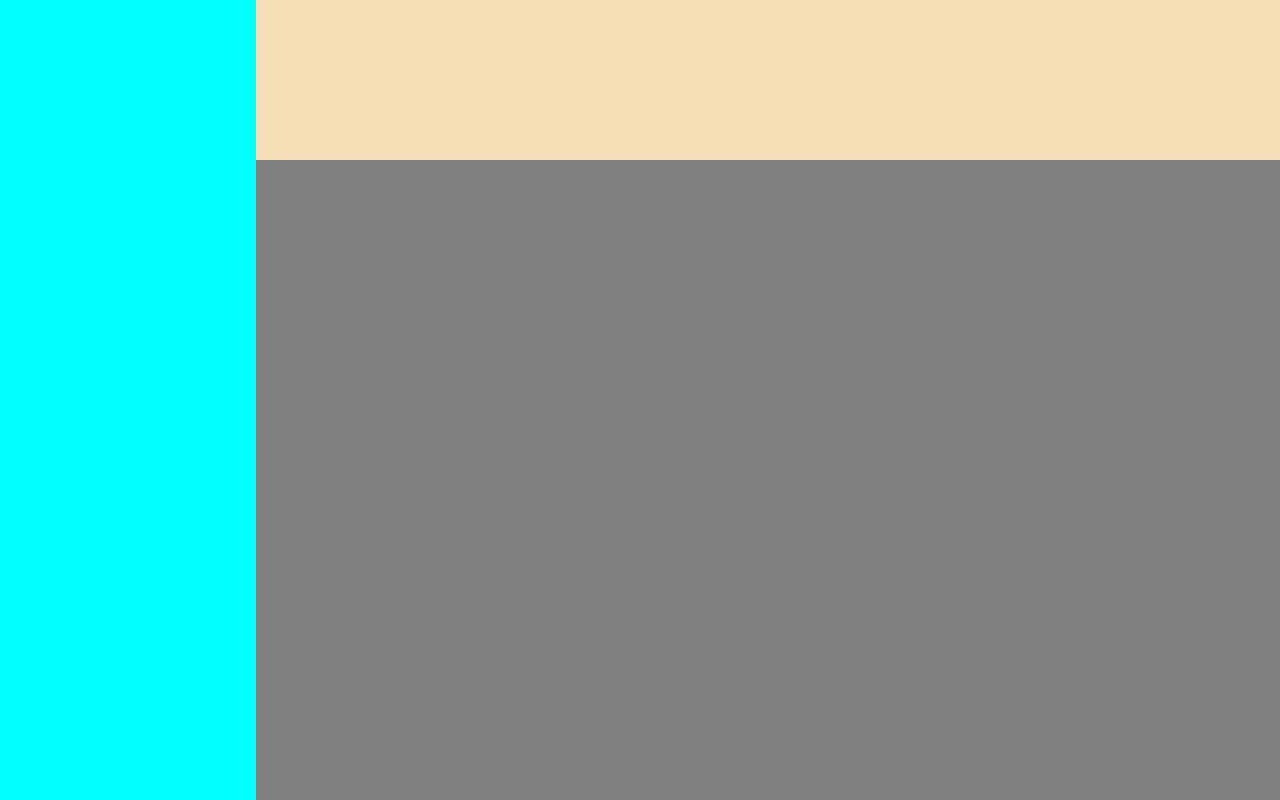
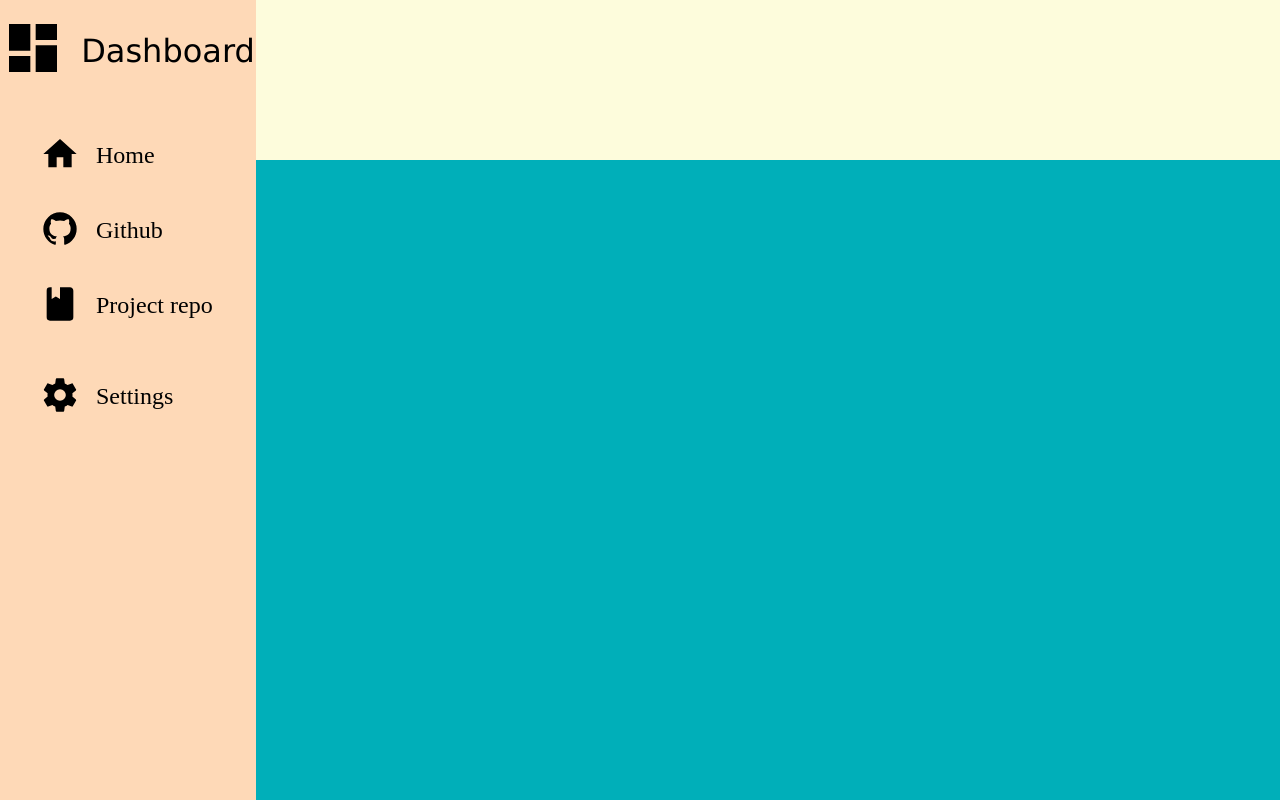
Before and after one commit to Brodypen/odin-AdminDashboard, a plain HTML site: page index.html in a window 1280 px wide. Drawn offline with Linux system fonts and the light colour scheme.

Commit message:
Add svgs for sidebar + finish sidebar

```diff
--- a/index.html
+++ b/index.html
@@ -1,16 +1,49 @@
 <!DOCTYPE html>
 <html lang="en">
-<head>
-    <meta charset="UTF-8">
-    <meta http-equiv="X-UA-Compatible" content="IE=edge">
-    <meta name="viewport" content="width=device-width, initial-scale=1.0">
-    <link rel="stylesheet" href="styles.css">
+  <head>
+    <meta charset="UTF-8" />
+    <meta http-equiv="X-UA-Compatible" content="IE=edge" />
+    <meta name="viewport" content="width=device-width, initial-scale=1.0" />
+    <link rel="stylesheet" href="styles.css" />
     <script src="script.js" defer></script>
     <title>Dashboard</title>
-</head>
-<body>
-    <div class="sideBar"></div>
+  </head>
+  <body>
+    <div class="sideBar">
+      <div class="logo">
+        <img src="pics/view-dashboard.svg" />
+        <p>Dashboard</p>
+      </div>
+      <div class="topLinks">
+        <ul>
+            <li>
+                <img src="pics/home.svg" />
+                <p>Home</p>
+            </li>
+            <li>
+                <img src="pics/github.svg" />
+                <a href="https://github.com/FrostandIce">
+                    <p>Github</p>
+                </a>
+            </li>
+            <li>
+                <img src="pics/book.svg" />
+                <a href="https://github.com/FrostandIce/odin-AdminDashboard">
+                    <p>Project repo</p>
+                </a>
+            </li>
+        </ul>
+      </div>
+      <div class="botLinks">
+        <ul>
+            <li>
+                <img src="pics/cog.svg" />
+                <p>Settings</p>
+            </li>
+        </ul>
+      </div>
+    </div>
     <header class="headerBar"></header>
     <main class="main"></main>
-</body>
+  </body>
 </html>
--- a/styles.css
+++ b/styles.css
@@ -7,12 +7,37 @@ body {
 }
 .sideBar{
     grid-row: 1/ span 2;
- background-color: aqua;
+ background-color: #fed9b7;
 }
 .headerBar {
-    background-color: wheat;
+    background-color: #fdfcdc;
     margin: 0;
 }
 .main {
-    background-color: grey;
+    background-color: #00afb9;
 }
+.logo{
+    display: flex;
+    justify-content: center;
+    font-size: 2rem;
+    font-family:Verdana, Geneva, Tahoma, sans-serif;
+    gap: 1rem;
+}
+.logo img {
+    height: 4rem;
+    padding-top: 1rem;
+}
+.sideBar ul li {
+    list-style: none;
+    display: flex;
+    gap: 1rem;
+    font-size: 1.5rem;
+}
+.sideBar ul li img {
+    height: 2.5rem;
+    padding-top: 1rem;
+}
+a {
+    color: inherit;
+    text-decoration: none;
+}
```
Also changed, not shown: pics/book.svg (added), pics/cog.svg (added), pics/eye.svg (added), pics/github.svg (added), pics/home.svg (added), pics/view-dashboard.svg (added).
